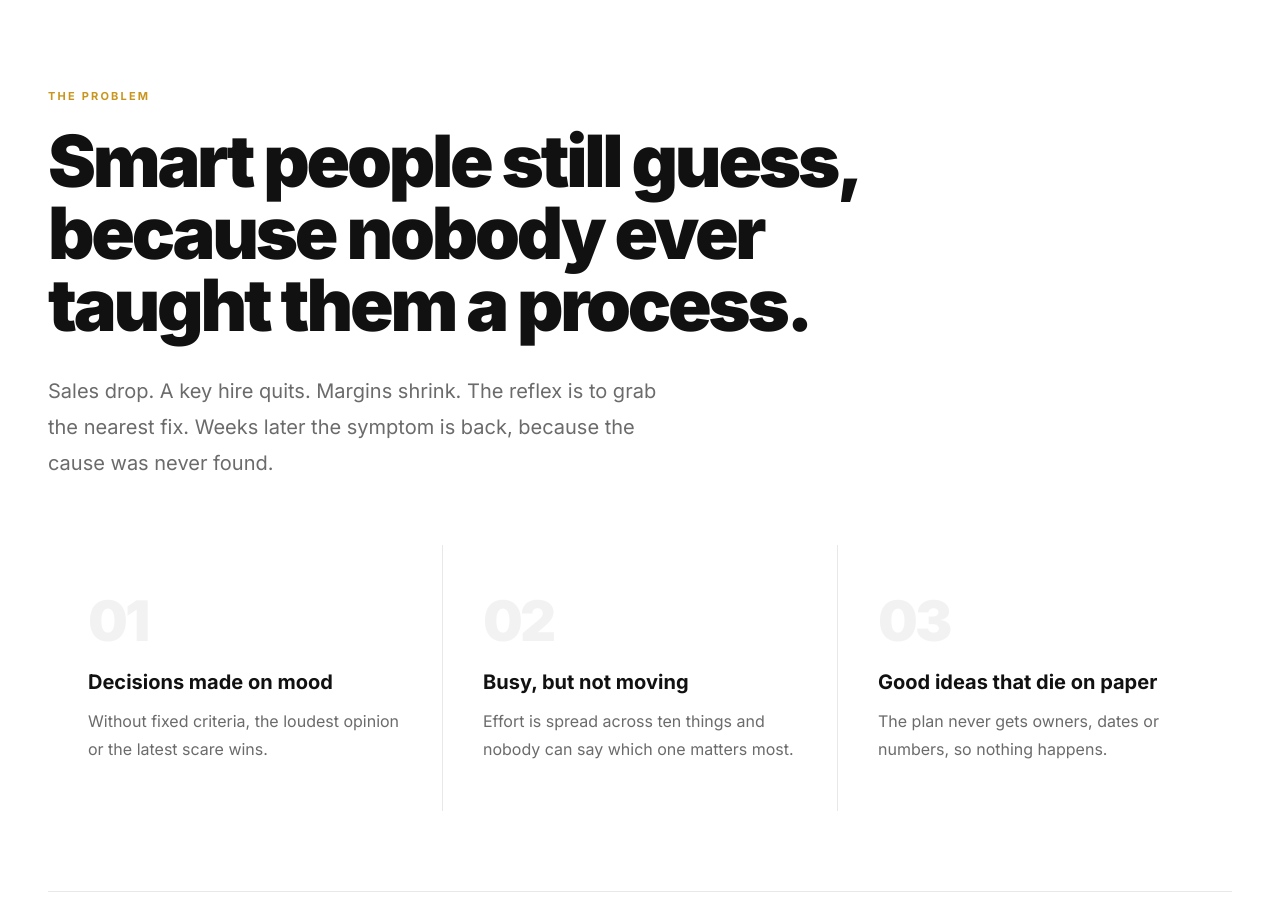
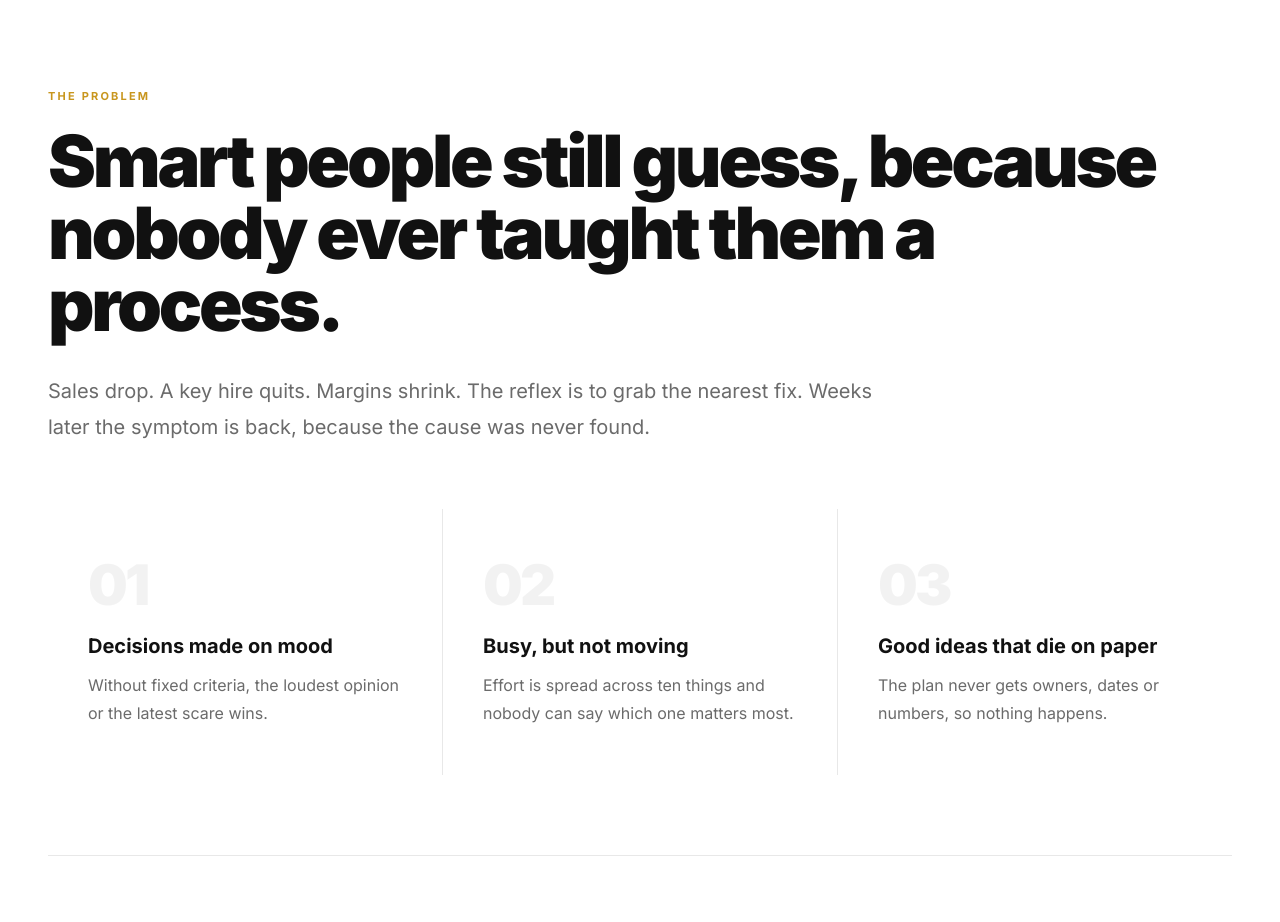
Before and after one commit to lawtg/execute-document-prompt, a React (Vite) app: page /owner in a window 1280 px wide. Shown: the part 1020-1942 px from the top of the page. Built offline with nearby package versions, Linux system fonts and the light colour scheme; no server answers; a web font is replaced by a local one.

Commit message:
Problem headline and body: full width, no max-width constraint

```diff
--- a/src/SalesPageC.tsx
+++ b/src/SalesPageC.tsx
@@ -186,10 +186,10 @@ export default function SalesPageC() {
         <div style={{ maxWidth: '1280px', margin: '0 auto' }}>
           <Reveal>
             <Eye t="The Problem" />
-            <h2 style={{ fontSize: 'clamp(36px, 6vw, 72px)', fontWeight: 900, color: C.ink, letterSpacing: '-0.045em', lineHeight: 1.0, marginBottom: '32px', maxWidth: '900px' }}>
+            <h2 style={{ fontSize: 'clamp(36px, 6vw, 72px)', fontWeight: 900, color: C.ink, letterSpacing: '-0.045em', lineHeight: 1.0, marginBottom: '32px' }}>
               Smart people still guess, because nobody ever taught them a process.
             </h2>
-            <p style={{ fontSize: 'clamp(17px, 1.8vw, 20px)', lineHeight: 1.8, color: C.muted, marginBottom: '64px', maxWidth: '640px', fontWeight: 400 }}>
+            <p style={{ fontSize: 'clamp(17px, 1.8vw, 20px)', lineHeight: 1.8, color: C.muted, marginBottom: '64px', maxWidth: '840px', fontWeight: 400 }}>
               Sales drop. A key hire quits. Margins shrink. The reflex is to grab the nearest fix. Weeks later the symptom is back, because the cause was never found.
             </p>
           </Reveal>
```
